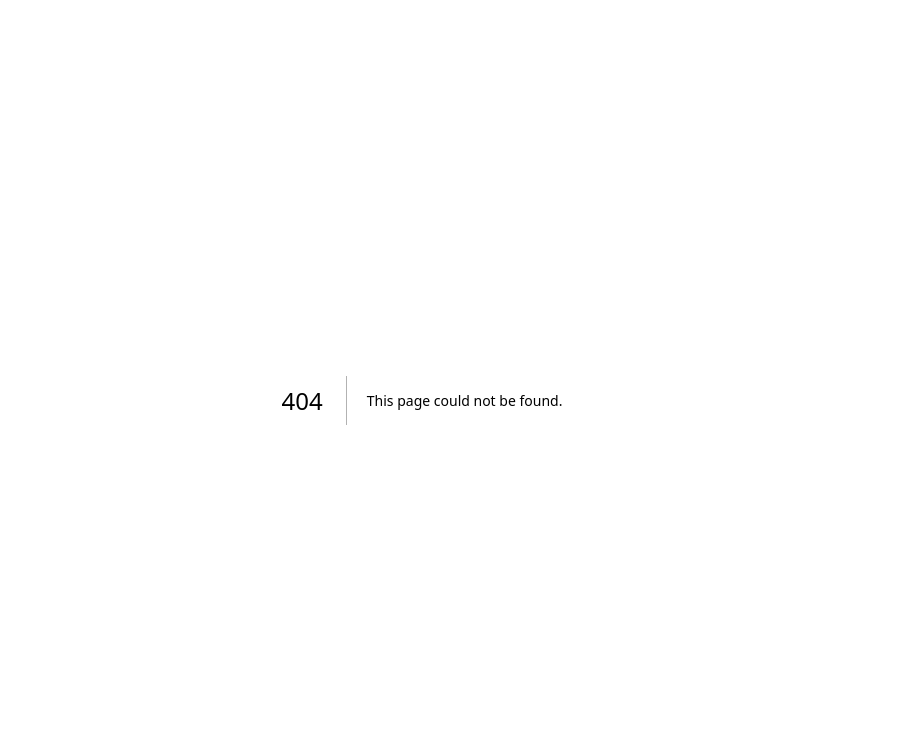
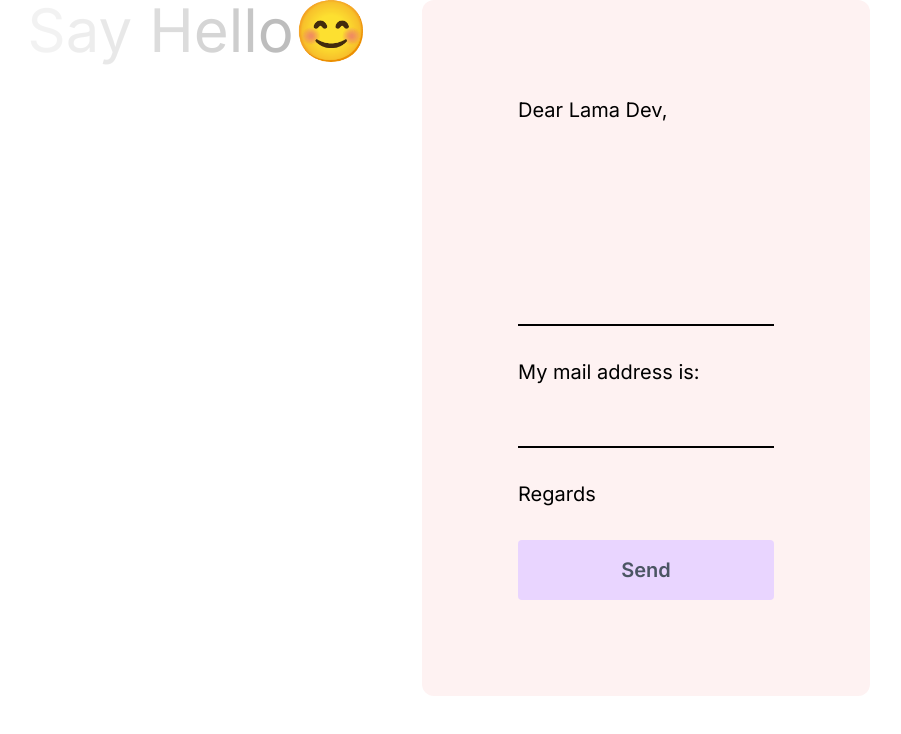
Before and after one commit to RahulSingh-64bit/my-portfolio, a Next.js app: page /contact in a window 1280 px wide. Before the commit this address had no page. Shown: the top 734 px of the page, without its empty margins (218-1119 px from the left). Built offline with nearby package versions, Linux system fonts and the light colour scheme.

Commit message:
added contact page

```diff
--- /dev/null
+++ b/src/app/contact/page.jsx
@@ -0,0 +1,102 @@
+"use client";
+import { motion } from "framer-motion";
+import { useRef, useState } from "react";
+import emailjs from "@emailjs/browser";
+
+const ContactPage = () => {
+  const [success, setSuccess] = useState(false);
+  const [error, setError] = useState(false);
+  const text = "Say Hello";
+
+  const form = useRef();
+
+  const sendEmail = (e) => {
+    e.preventDefault();
+    setError(false);
+    setSuccess(false);
+
+    emailjs
+      .sendForm(
+        process.env.NEXT_PUBLIC_SERVICE_ID,
+        process.env.NEXT_PUBLIC_TEMPLATE_ID,
+        form.current,
+        process.env.NEXT_PUBLIC_PUBLIC_KEY
+      )
+      .then(
+        () => {
+          setSuccess(true);
+          form.current.reset();
+        },
+        () => {
+          setError(true);
+        }
+      );
+  };
+
+  return (
+    <motion.div
+      className="h-full"
+      initial={{ y: "-200vh" }}
+      animate={{ y: "0%" }}
+      transition={{ duration: 1 }}
+    >
+      <div className="h-full flex flex-col lg:flex-row px-4 sm:px-8 md:px-12 lg:px-20 xl:px-48">
+        {/* TEXT CONTAINER */}
+        <div className="h-1/2 lg:h-full lg:w-1/2 flex items-center justify-center text-6xl">
+          <div>
+            {text.split("").map((letter, index) => (
+              <motion.span
+                key={index}
+                initial={{ opacity: 1 }}
+                animate={{ opacity: 0 }}
+                transition={{
+                  duration: 3,
+                  repeat: Infinity,
+                  delay: index * 0.1,
+                }}
+              >
+                {letter}
+              </motion.span>
+            ))}
+            😊
+          </div>
+        </div>
+        {/* FORM CONTAINER */}
+        <form
+          onSubmit={sendEmail}
+          ref={form}
+          className="h-1/2 lg:h-full lg:w-1/2 bg-red-50 rounded-xl text-xl flex flex-col gap-8 justify-center p-24"
+        >
+          <span>Dear Lama Dev,</span>
+          <textarea
+            rows={6}
+            className="bg-transparent border-b-2 border-b-black outline-none resize-none"
+            name="user_message"
+          />
+          <span>My mail address is:</span>
+          <input
+            name="user_email"
+            type="text"
+            className="bg-transparent border-b-2 border-b-black outline-none"
+          />
+          <span>Regards</span>
+          <button className="bg-purple-200 rounded font-semibold text-gray-600 p-4">
+            Send
+          </button>
+          {success && (
+            <span className="text-green-600 font-semibold">
+              Your message has been sent successfully!
+            </span>
+          )}
+          {error && (
+            <span className="text-red-600 font-semibold">
+              Something went wrong!
+            </span>
+          )}
+        </form>
+      </div>
+    </motion.div>
+  );
+};
+
+export default ContactPage;
```
